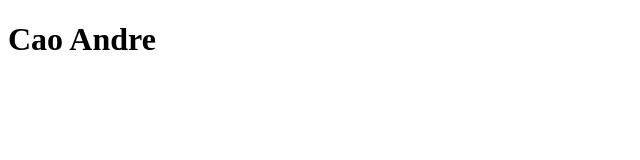
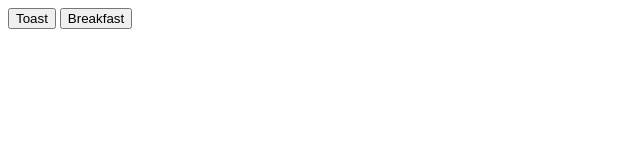
Before and after one commit to TurAn970/Test, a plain HTML site: page ka.html in a window 1280 px wide. Shown: the whole page, without its empty margins (0-640 px from the left). Drawn offline with Linux system fonts and the light colour scheme.

Commit message:
2 buttons
2 buttosn

```diff
--- a/ka.html
+++ b/ka.html
@@ -6,6 +6,7 @@
     <title>Document</title>
 </head>
 <body>
-    <h1>Cao Andre</h1>
+    <button id="Toast">Toast</button>
+    <button id="Breakfast">Breakfast</button>
 </body>
 </html>
```
Also changed, not shown: index.html (+12 -0 lines).
